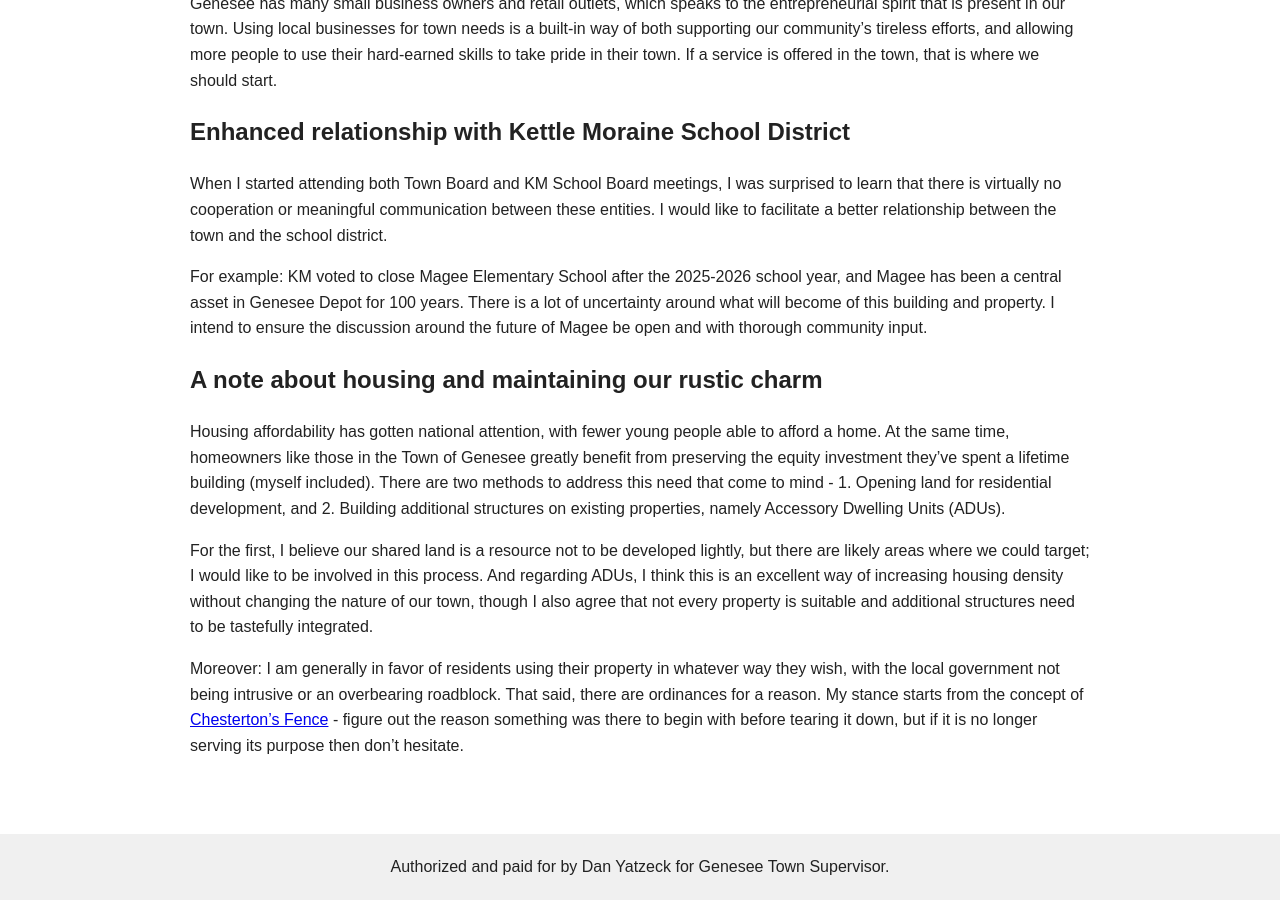
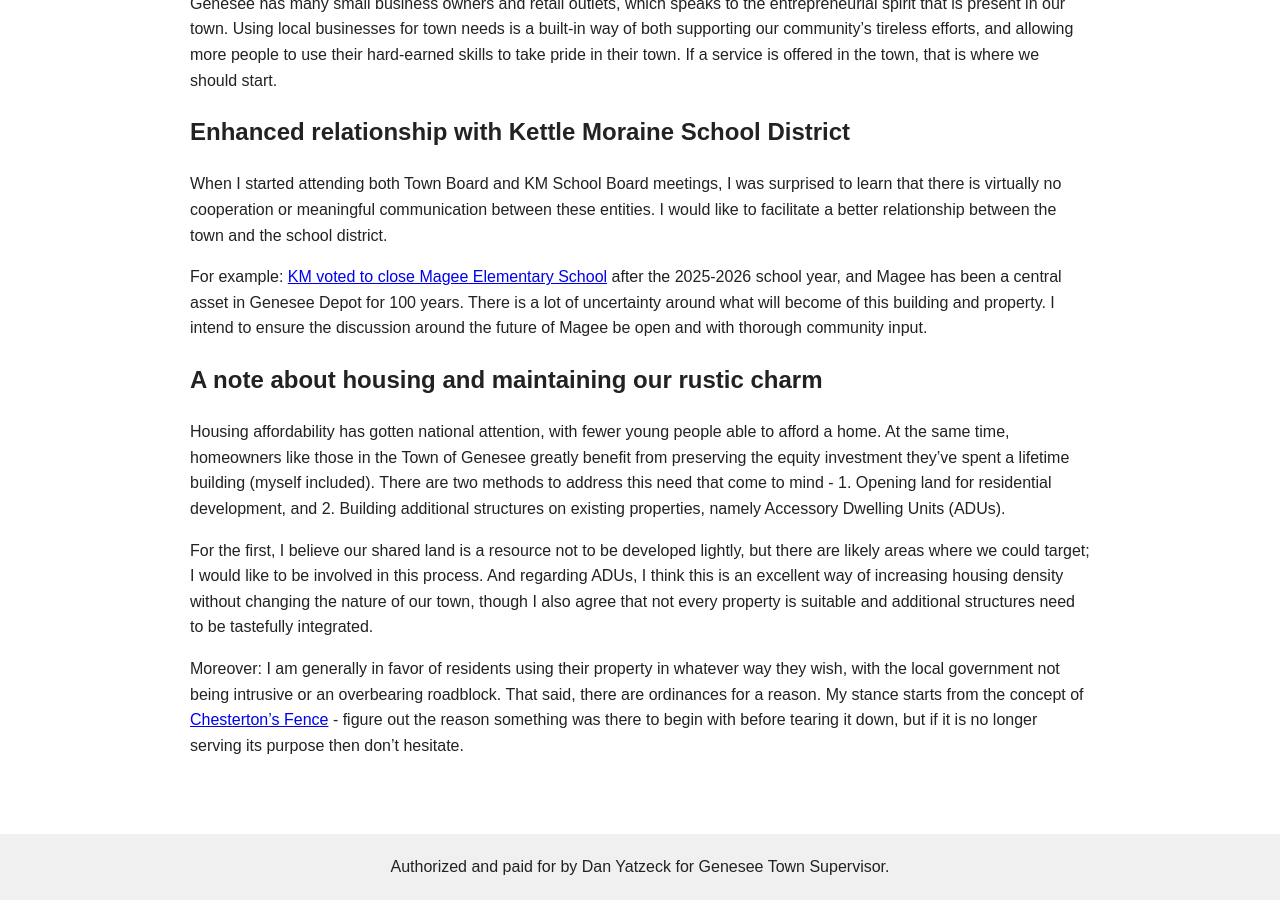
Before and after one commit to danyatzeck/danyatzeck.github.io, a Jekyll site: the page built from issues.md, in a window 1280 px wide and 900 px high, scrolled down 707 px. Built offline with Jekyll 4.4.1, drawn with Linux system fonts in a browser that asks for light colours; our own code applies the rules of GitHub Pages for plain Markdown files; part of the change alters nothing that is shown.

```diff
--- a/issues.md
+++ b/issues.md
@@ -19,7 +19,7 @@ Genesee has many small business owners and retail outlets, which speaks to the e
 ## Enhanced relationship with Kettle Moraine School District
 When I started attending both Town Board and KM School Board meetings, I was surprised to learn that there is virtually no cooperation or meaningful communication between these entities. I would like to facilitate a better relationship between the town and the school district.
 
-For example: KM voted to close Magee Elementary School after the 2025-2026 school year, and Magee has been a central asset in Genesee Depot for 100 years. There is a lot of uncertainty around what will become of this building and property. I intend to ensure the discussion around the future of Magee be open and with thorough community input.
+For example: [KM voted to close Magee Elementary School](https://www.gmtoday.com/the_freeman/news/km-explains-why-magee-was-chosen-as-school-to-close/article_698b28d2-2c07-58a9-a1a5-4c39b08f69b2.html) after the 2025-2026 school year, and Magee has been a central asset in Genesee Depot for 100 years. There is a lot of uncertainty around what will become of this building and property. I intend to ensure the discussion around the future of Magee be open and with thorough community input.
 
 
 ## A note about housing and maintaining our rustic charm
```
